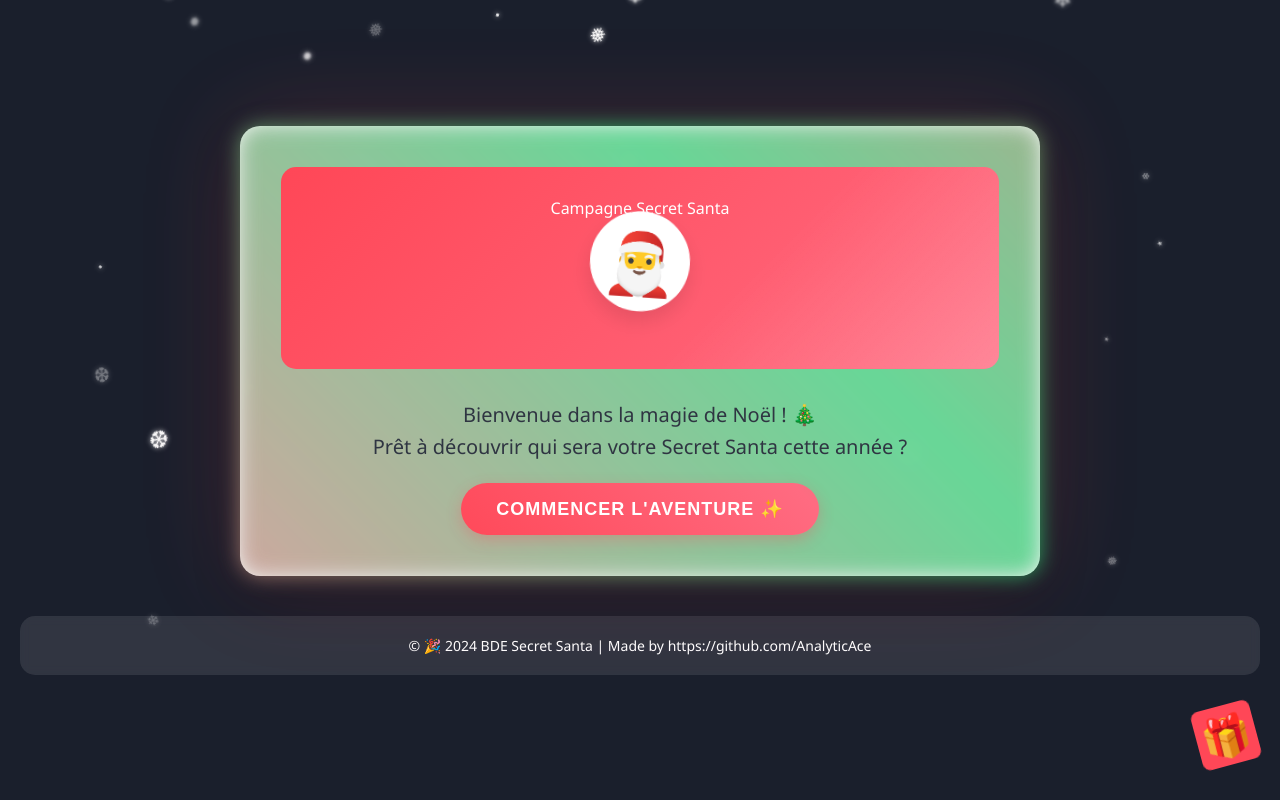
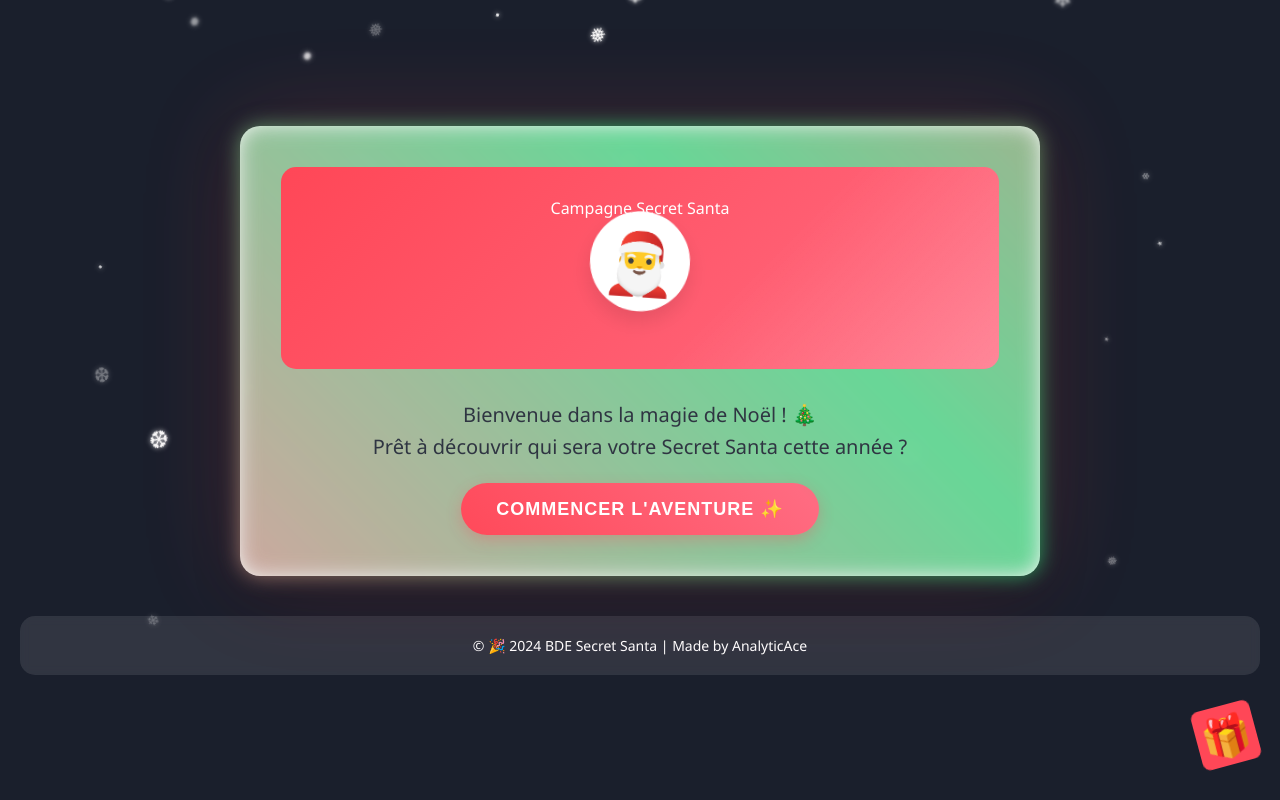
Before and after one commit to AnalyticAce/santa-secret, a plain HTML site: page index.html in a window 1280 px wide. Drawn offline with nearby package versions, Linux system fonts and the light colour scheme; animation ran at ten frames a second.

Commit message:
Update index.html

```diff
--- a/index.html
+++ b/index.html
@@ -453,7 +453,7 @@
     </div>
 
     <div class="footer">
-        &copy; 🎉 2024 BDE Secret Santa | Made by https://github.com/AnalyticAce
+        &copy; 🎉 2024 BDE Secret Santa | Made by AnalyticAce
     </div>
 
     <script>
```
